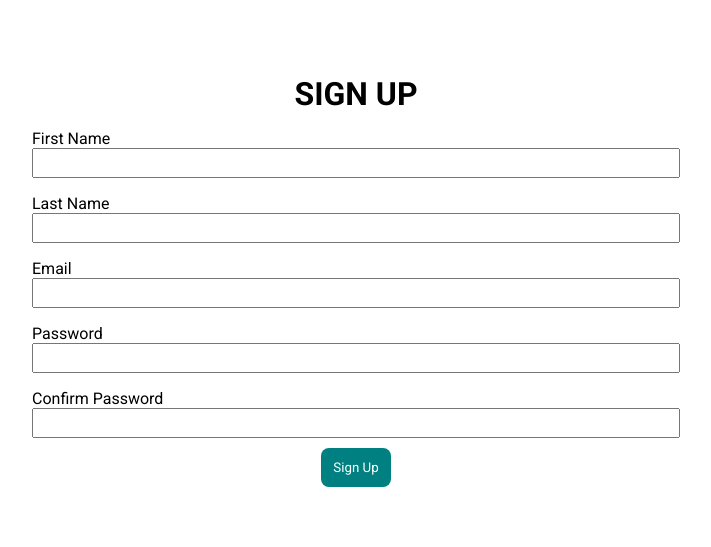
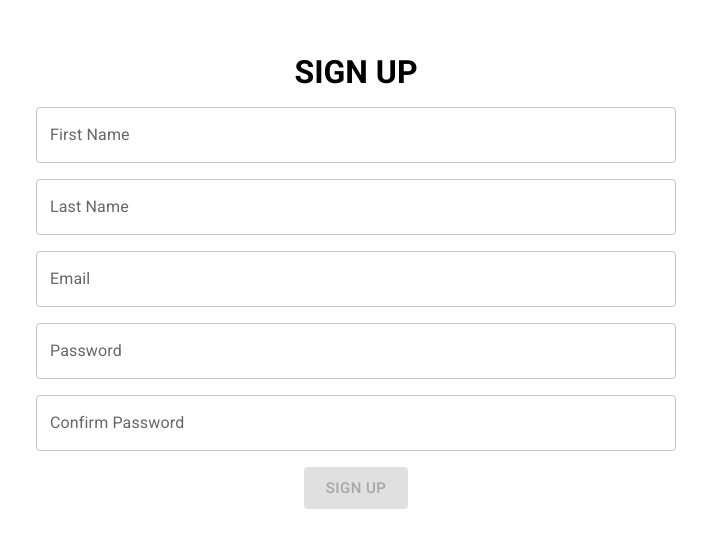
Before and after one commit to ElemaGp/movie-rating-website-MERN-STACK, a React (Create React App) app: page /signup in a window 1280 px wide. Shown: the part 107-654 px from the top of the page, without its empty margins (284-995 px from the left). Built offline with nearby package versions, Linux system fonts and the light colour scheme.

Commit message:
feat: created the signup form using formik and material ui

```diff
--- a/package.json
+++ b/package.json
@@ -3,6 +3,7 @@
   "version": "0.1.0",
   "private": true,
   "dependencies": {
+    "@chakra-ui/react": "^2.4.6",
     "@emotion/react": "^11.10.5",
     "@emotion/styled": "^11.10.5",
     "@mui/icons-material": "^5.11.0",
@@ -11,6 +12,7 @@
     "@testing-library/react": "^13.4.0",
     "@testing-library/user-event": "^13.5.0",
     "formik": "^2.2.9",
+    "framer-motion": "^8.0.2",
     "react": "^18.2.0",
     "react-dom": "^18.2.0",
     "react-router-dom": "^6.6.0",
--- a/src/App.js
+++ b/src/App.js
@@ -3,10 +3,12 @@ import { BrowserRouter, Routes, Route } from "react-router-dom";
 import Home from './pages/home/Home';
 import SignupForm from './pages/signupForm/SignupForm';
 import LoginForm from './pages/loginForm/LoginForm';
+// import {theme, ThemeProvider} from '@chakra-ui/react'
 
 
 function App() {
   return (
+    // <ThemeProvider theme={theme}>
       <div className="app">
         <BrowserRouter>
           <Routes>
@@ -18,6 +20,7 @@ function App() {
           </Routes>
         </BrowserRouter>
       </div>
+    // </ThemeProvider>
   );
 }
 
--- /dev/null
+++ b/src/components/formikComponents/ChakraInput.jsx
@@ -0,0 +1,29 @@
+import React from 'react'
+import {Field} from 'formik'
+import {
+    Input,
+    FormControl,
+    FormLabel,
+    FormErrorMessage
+} from '@chakra-ui/react'
+
+function ChakraInput(props) {
+    const { label, name, ...rest } = props
+  return (
+    <div>
+        <Field name={name}>
+            {
+                ({field, form}) => {
+                    return <FormControl isInvalid={form.errors[name] && form.touched[name]}>
+                        <FormLabel htmlFor={name}></FormLabel>
+                        <Input id={name} {...rest} {...field} />
+                        <FormErrorMessage>{form.errors[name]}</FormErrorMessage>
+                    </FormControl>
+                }
+            }
+        </Field>
+    </div>
+  )
+}
+
+export default ChakraInput
--- a/src/components/formikComponents/FormikControl.jsx
+++ b/src/components/formikComponents/FormikControl.jsx
@@ -1,5 +1,7 @@
 import React from 'react'
+import ChakraInput from './ChakraInput'
 import Input from './Input'
+import MuiInput from './MuiInput'
 // import Textarea from './Textarea'
 // import Select from './Select'
 // import RadioButtons from './RadioButtons'
@@ -22,8 +24,10 @@ function FormikControl (props) {
     //   return <CheckboxGroup {...rest} />
     // case 'date':
     //   return <DatePicker {...rest} />
-    // case 'chakraInput':
-    //   return <ChakraInput {...rest} />
+    case 'chakraInput':
+      return <ChakraInput {...rest} />
+    case 'MuiInput':
+      return <MuiInput {...rest} />
     default:
       return null
   }
--- /dev/null
+++ b/src/components/formikComponents/MuiInput.jsx
@@ -0,0 +1,15 @@
+import React from 'react'
+import {Field} from 'formik'
+import { TextField } from '@mui/material'
+
+
+function MuiInput(props) {
+    const { label, name, type, error, helperText, ...rest } = props
+  return (
+    <div>
+        <Field as={TextField} name={name} type={name}  variant="outlined" color="primary" label={label} sx={{width: "50vw"}} error={error} helperText={helperText}/>
+    </div>
+  )
+}
+
+export default MuiInput
--- a/src/pages/signupForm/SignupForm.jsx
+++ b/src/pages/signupForm/SignupForm.jsx
@@ -4,6 +4,7 @@ import React from 'react'
 import { Formik, Form } from 'formik'
 import * as Yup from 'yup'
 import FormikControl from "../../components/formikComponents/FormikControl"
+import { Button } from "@mui/material"
 
 
 function SignupForm () {
@@ -17,16 +18,17 @@ function SignupForm () {
 
   const validationSchema = Yup.object({
     firstName: Yup.string().required('First name is required'),
-    lastName: Yup.string().required("Last name is required"),
+    lastName: Yup.string().required("Last name is required").min(2, "Name must be at least two characters"),
     email: Yup.string()
       .email('Invalid email format')
       .required('Required'),
-    password: Yup.string().required('Required'),
+    password: Yup.string().required('Required').min(6, "Password must be at least 6 characters"),
     confirmPassword: Yup.string().oneOf([Yup.ref('password'), ''], 'Passwords much match').required('Required')
   })
 
-  const onSubmit = values => {
+  const onSubmit = (values, formikHelpers) => {
     console.log('Form data', values)
+    formikHelpers.resetForm();
   }
 
   return (
@@ -42,37 +44,48 @@ function SignupForm () {
           <Form className={style.formContainer}>
             <h1 className={style.signupText}>SIGN UP</h1>
             <FormikControl
-              control='input'
+              control='MuiInput'
               // control='chakraInput'
               type='text'
               label='First Name'
               name='firstName'    //the "name" has to match with the initial value's name above.
+              error={Boolean(formik.errors.firstName) && Boolean(formik.touched.firstName)} //if both "formik.errors" and "formik.touched" are true, then the "error" prop is true.
+              helperText={Boolean(formik.touched.firstName) && formik.errors.firstName} //if "formik.touched.firstName" is true, then display the "formik.errors" associated with the "firstName".
             />
             <FormikControl
-              control='input'
+              control='MuiInput'
               type='text'
               label='Last Name'
               name='lastName'    //the "name's" value has to match with the initial value's name above.
+              error={Boolean(formik.errors.lastName) && Boolean(formik.touched.lastName)} //if both "formik.errors" and "formik.touched" are true, then the "error" prop is true.
+              helperText={Boolean(formik.touched.lastName) && formik.errors.lastName} //if "formik.touched.lastName" is true, then display the "formik.errors" associated with the "lastName".
             />
             <FormikControl
-              control='input'
+              control='MuiInput'
               type='email'
               label='Email'
               name='email'    //the "name's" value has to match with the initial value's name above.
+              error={Boolean(formik.errors.email) && Boolean(formik.touched.email)} //if both "formik.errors" and "formik.touched" are true, then the "error" prop is true.
+              helperText={Boolean(formik.touched.email) && formik.errors.email} //if "formik.touched.email" is true, then display the "formik.errors" associated with the "email".
             />
             <FormikControl
-              control='input'
+              control='MuiInput'
               type='password'
               label='Password'
               name='password'    //the "name's" value has to match with the initial value's name above.
+              error={Boolean(formik.errors.password) && Boolean(formik.touched.password)} //if both "formik.errors" and "formik.touched" are true, then the "error" prop is true.
+              helperText={Boolean(formik.touched.password) && formik.errors.password} //if "formik.touched.password" is true, then display the "formik.errors" associated with the "password".
             />
             <FormikControl
-              control='input'
+              control='MuiInput'
               type='password'
               label='Confirm Password'
               name='confirmPassword'    //the "name's" value has to match with the initial value's name above.
+              error={Boolean(formik.errors.confirmPassword) && Boolean(formik.touched.confirmPassword)} //if both "formik.errors" and "formik.touched" are true, then the "error" prop is true.
+              helperText={Boolean(formik.touched.confirmPassword) && formik.errors.confirmPassword} //if "formik.touched.confirmPassword" is true, then display the "formik.errors" associated with the "confirmPassword".
             />
-            <button type='submit' disabled={!formik.isValid} className={style.btn}>Sign Up</button> {/*"formik.isValid is false whenever there is an error" */}
+            {/* <button type='submit' disabled={!formik.isValid} className={style.btn}>Sign Up</button> "formik.isValid is false whenever there is an error" */}
+            <Button type="submit" variant="contained" color="primary" size="large" disabled={!formik.dirty || !formik.isValid}>Sign Up</Button>
           </Form>
         )
       }}
--- a/src/pages/signupForm/signupForm.module.css
+++ b/src/pages/signupForm/signupForm.module.css
@@ -3,6 +3,8 @@
     display: flex;
     flex-direction: column;
     justify-content: center;
+    align-items: center;
+    gap: 16px;
 }
 
 .signupText{
```
Also changed, not shown: 1 other file (tests, documents, lock files or other folders). Lines whose indentation alone changed are shown as unchanged.
